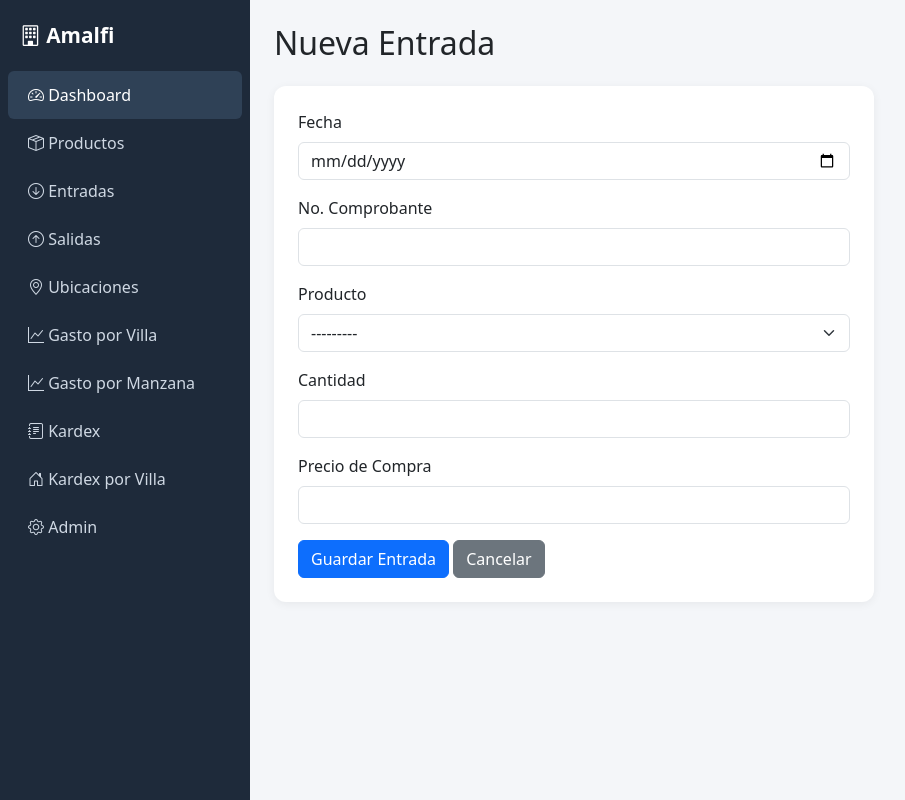
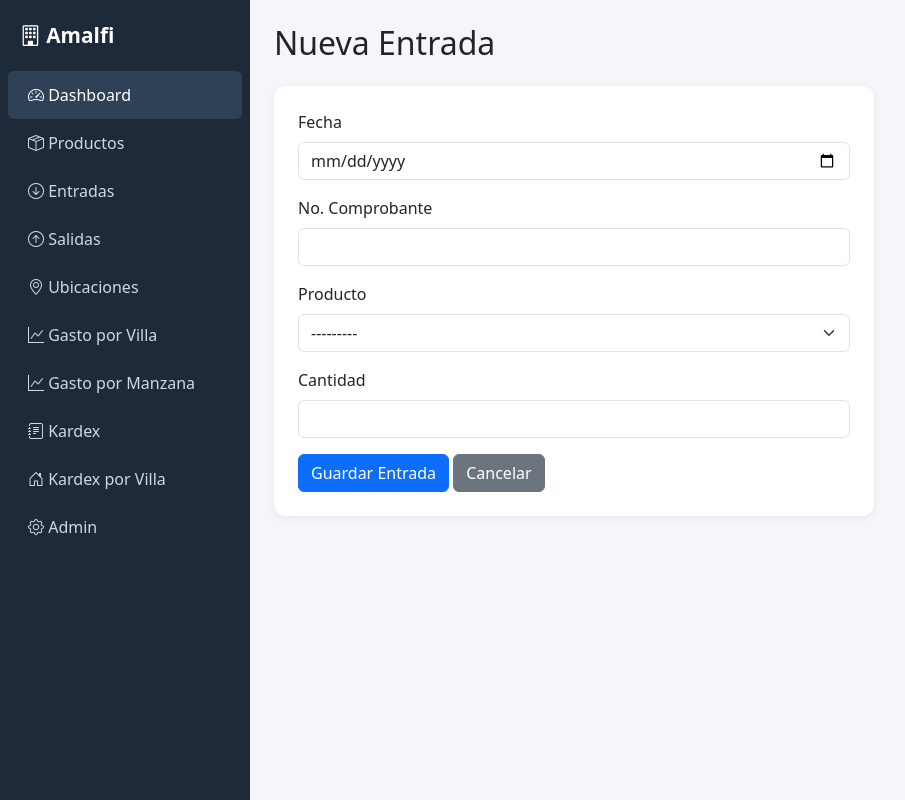
Before and after one commit to VictorRonquilloh/amalfi-inventario, a Django app: page /entradas/nueva/ in a window 1280 px wide. Shown: the whole page, without its empty margins (0-905 px from the left). Run offline with Django 5.2, Linux system fonts and the light colour scheme; a user stored in the database is signed in; data comes from the database, SQL or seed files in the repository.

Commit message:
Quitar campo precio de compra en formulario de entradas, se toma del producto

```diff
--- a/movimientos/forms.py
+++ b/movimientos/forms.py
@@ -5,13 +5,12 @@ from .models import Entrada, Salida
 class EntradaForm(forms.ModelForm):
     class Meta:
         model = Entrada
-        fields = ['fecha', 'no_comprobante', 'producto', 'cantidad', 'precio_compra']
+        fields = ['fecha', 'no_comprobante', 'producto', 'cantidad']  # <- sin precio_compra
         widgets = {
             'fecha': forms.DateInput(attrs={'type': 'date', 'class': 'form-control'}),
             'no_comprobante': forms.TextInput(attrs={'class': 'form-control'}),
             'producto': forms.Select(attrs={'class': 'form-select'}),
             'cantidad': forms.NumberInput(attrs={'class': 'form-control'}),
-            'precio_compra': forms.NumberInput(attrs={'class': 'form-control', 'step': '0.01'}),
         }
 class SalidaForm(forms.ModelForm):
     class Meta:
--- a/movimientos/views.py
+++ b/movimientos/views.py
@@ -18,6 +18,7 @@ def crear_entrada(request):
         if form.is_valid():
             entrada = form.save(commit=False)
             entrada.usuario = request.user
+            entrada.precio_compra = entrada.producto.precio_compra  # <- agrega esta línea
             entrada.save()
             messages.success(request, 'Entrada registrada correctamente.')
             return redirect('movimientos:lista_entradas')
--- a/templates/movimientos/form_entrada.html
+++ b/templates/movimientos/form_entrada.html
@@ -22,10 +22,6 @@
             <label class="form-label">Cantidad</label>
             {{ form.cantidad }}
         </div>
-        <div class="mb-3">
-            <label class="form-label">Precio de Compra</label>
-            {{ form.precio_compra }}
-        </div>
         <button type="submit" class="btn btn-primary">Guardar Entrada</button>
         <a href="{% url 'movimientos:lista_entradas' %}" class="btn btn-secondary">Cancelar</a>
     </form>
```
